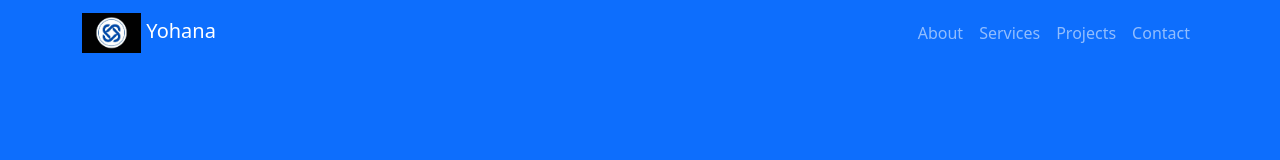
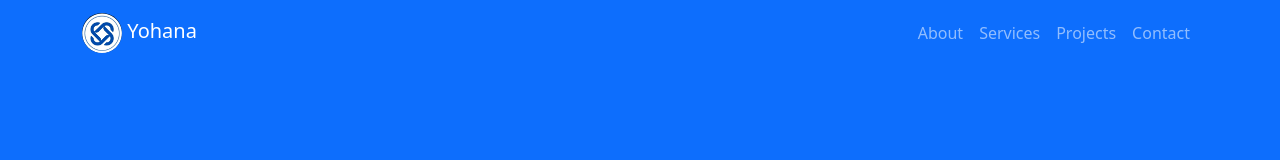
Before and after one commit to yohanaandrew-tz/me, a plain HTML site: page index.html in a window 1280 px wide. Shown: the top 160 px of the page. Drawn offline with nearby package versions, Linux system fonts and the light colour scheme.

Commit message:
Update index.html

```diff
--- a/index.html
+++ b/index.html
@@ -80,7 +80,7 @@
   <nav class="navbar navbar-expand-lg navbar-dark bg-primary sticky-top">
     <div class="container">
       <a class="navbar-brand" href="#">
-        <img src="logo/logo.jpg" alt="Logo" /> Yohana
+        <img src="logo/logo1.jpg" alt="Logo" style="border-radius:50%;" /> Yohana
       </a>
       <button class="navbar-toggler" type="button" data-bs-toggle="collapse" data-bs-target="#mainNav">
         <span class="navbar-toggler-icon"></span>
```
